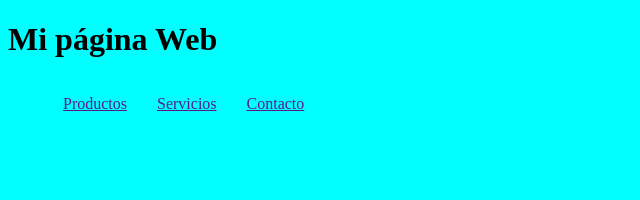
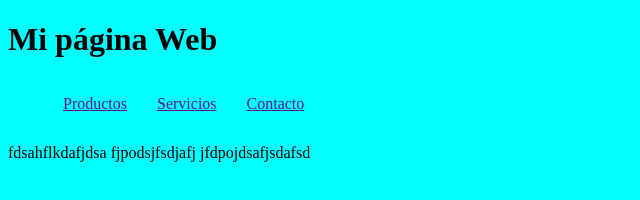
Before and after one commit to RodrigoArrechea/prueba, a plain HTML site: page index.html in a window 1280 px wide. Shown: the whole page, without its empty margins (0-640 px from the left). Drawn offline with Linux system fonts and the light colour scheme.

Commit message:
texto en index

```diff
--- a/index.html
+++ b/index.html
@@ -14,5 +14,7 @@
         <li><a href="">Servicios</a></li>
         <li><a href="">Contacto</a></li>
     </ul>
+
+    <p>fdsahflkdafjdsa fjpodsjfsdjafj jfdpojdsafjsdafsd</p>
 </body>
 </html>
```
